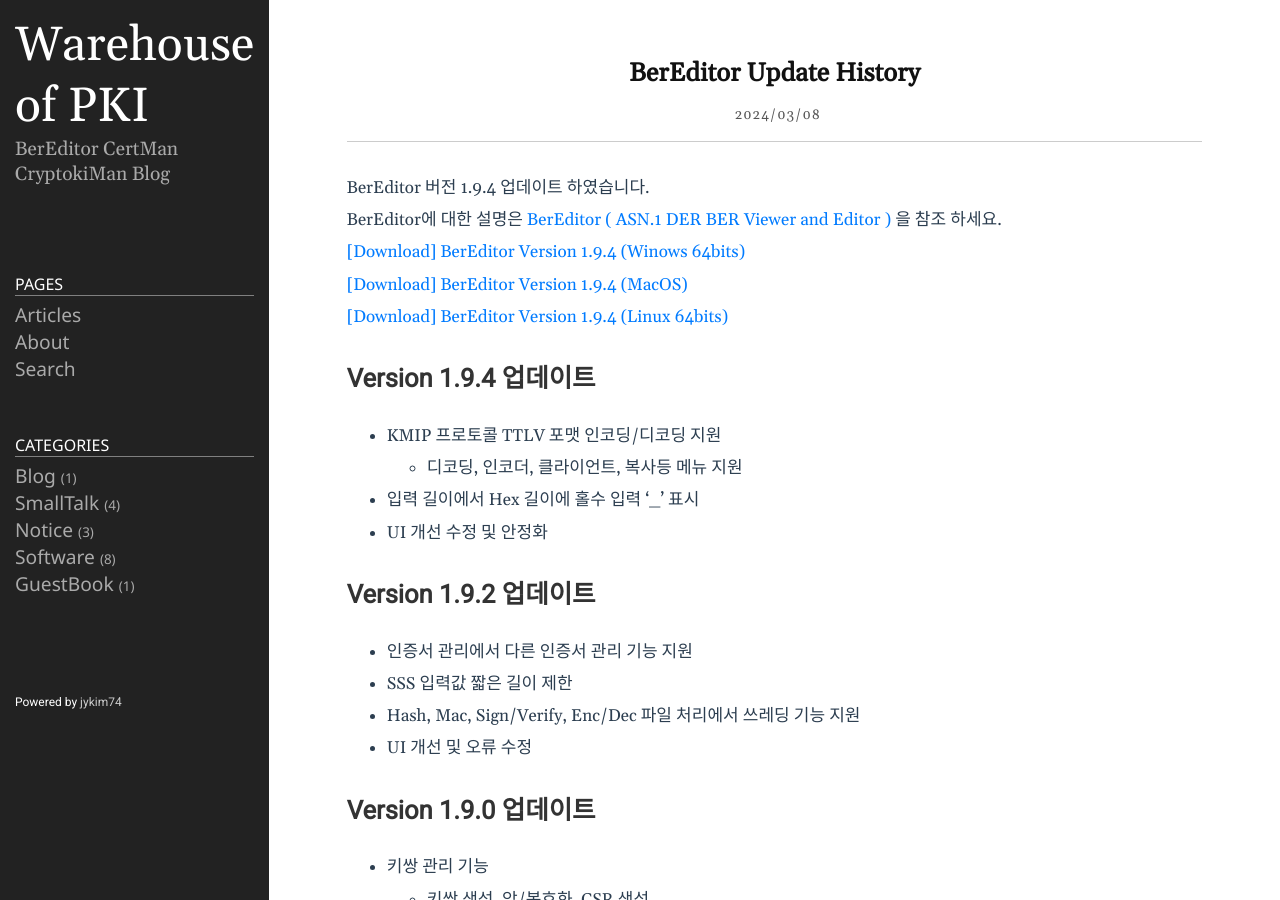
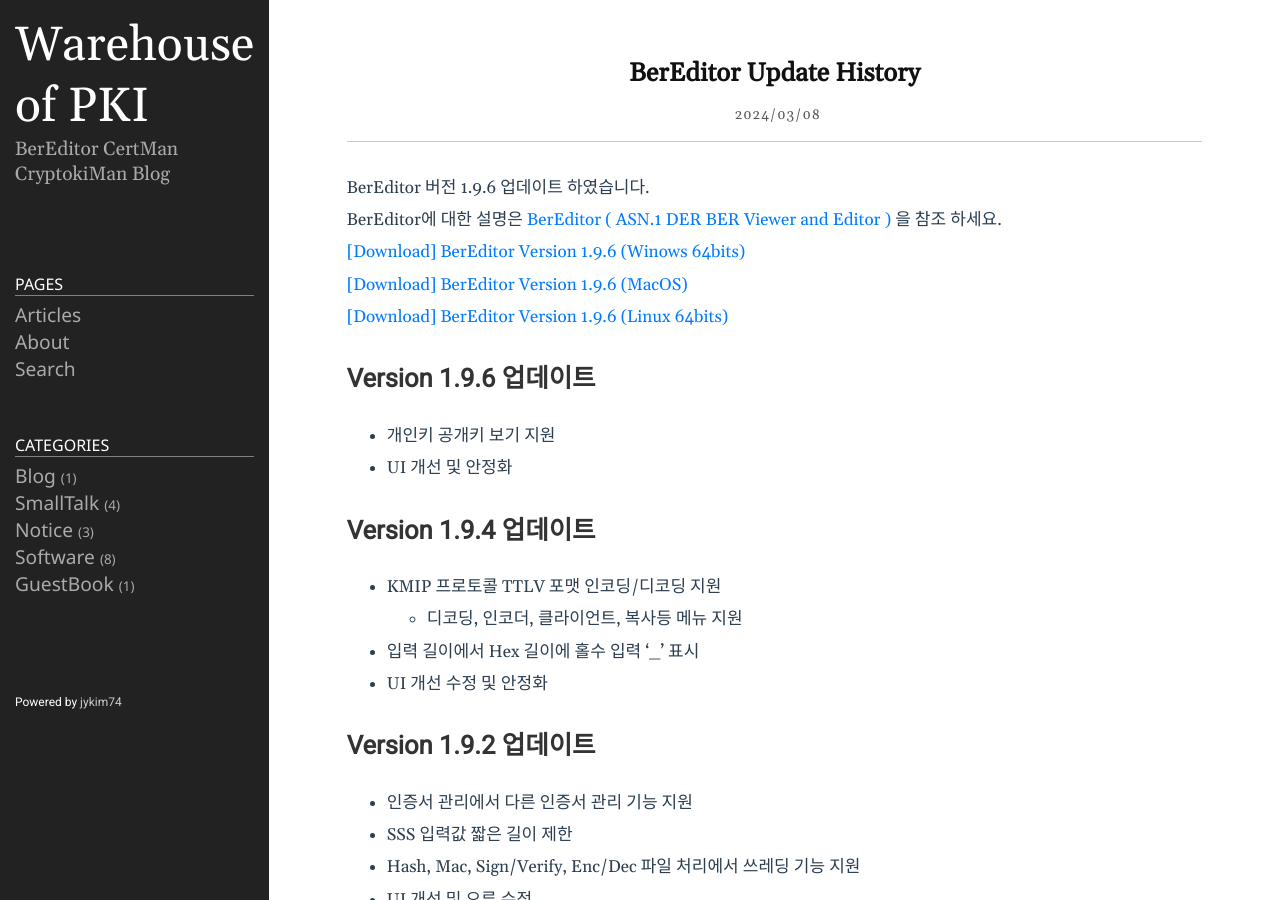
Before and after one commit to jykim74/jykim74.github.io, a Jekyll site: the page built from _posts/2024-03-08-BerEditorUpdate.md, in a window 1280 px wide and 900 px high. Built offline with Jekyll 4.4.1, drawn with Linux system fonts in a browser that asks for light colours; nearby versions of some CDN libraries; comment, search, counter and statistics services are not loaded.

Commit message:
BerEditor Version 1.9.6 적용

```diff
--- a/_posts/2023-04-13-BerEditor.markdown
+++ b/_posts/2023-04-13-BerEditor.markdown
@@ -14,11 +14,11 @@
 
 This is a program I made personally, so if you have any questions or bugs, use [Google Groups]( https://groups.google.com/g/bereditor, "Google Groups" )
 
-[[Download] BerEditor Version 1.9.4 (Win64)]( https://jykim74.github.io/msi/BerEditor-enV194.msi "BerEditor" )
+[[Download] BerEditor Version 1.9.6 (Win64)]( https://jykim74.github.io/msi/BerEditor-enV196.msi "BerEditor" )
 
-[[Download] BerEditor Version 1.9.4 (MacOS)]( https://jykim74.github.io/dmg/BerEditorV194.dmg "BerEditor" )
+[[Download] BerEditor Version 1.9.6 (MacOS)]( https://jykim74.github.io/dmg/BerEditorV196.dmg "BerEditor" )
 
-[[Download] BerEditor Version 1.9.4 (Linux64)]( https://jykim74.github.io/zip/BerEditorV194.zip "BerEditor" )
+[[Download] BerEditor Version 1.9.6 (Linux64)]( https://jykim74.github.io/zip/BerEditorV196.zip "BerEditor" )
 
 If you would like to receive a license, simply write a request in [Free License Request](https::/jykim7.mycafe24.com/user_reg.php) and you can receive a trial (30-day) license.
 Of course, you can apply for a license multiple times.
--- a/_posts/2024-03-08-BerEditorUpdate.md
+++ b/_posts/2024-03-08-BerEditorUpdate.md
@@ -4,12 +4,16 @@
 tags: [ASN.1,ASN.1 viewer, BER, BER reader, BER viewer, DER ,DER reader]
 category: Software
 ---
-BerEditor 버전 1.9.4 업데이트 하였습니다.
+BerEditor 버전 1.9.6 업데이트 하였습니다.
 BerEditor에 대한 설명은 [BerEditor ( ASN.1 DER BER Viewer and Editor )](https://jykim74.tistory.com/36) 을 참조 하세요.
 
-[\[Download\] BerEditor Version 1.9.4 (Winows 64bits)](https://jykim74.github.io/msi/BerEditor-enV194.msi)
-[\[Download\] BerEditor Version 1.9.4 (MacOS)](https://jykim74.github.io/dmg/BerEditorV194.dmg)
-[\[Download\] BerEditor Version 1.9.4 (Linux 64bits)](https://jykim74.github.io/zip/BerEditorV194.zip)
+[\[Download\] BerEditor Version 1.9.6 (Winows 64bits)](https://jykim74.github.io/msi/BerEditor-enV196.msi)
+[\[Download\] BerEditor Version 1.9.6 (MacOS)](https://jykim74.github.io/dmg/BerEditorV196.dmg)
+[\[Download\] BerEditor Version 1.9.6 (Linux 64bits)](https://jykim74.github.io/zip/BerEditorV196.zip)
+
+## Version 1.9.6 업데이트
+- 개인키 공개키 보기 지원
+- UI 개선 및 안정화
 
 ## Version 1.9.4 업데이트
 
--- a/appcast/bereditor_appcast_mac.xml
+++ b/appcast/bereditor_appcast_mac.xml
@@ -5,10 +5,10 @@
 		<description>Feed for BerEditor updates</description>
 		<language>en</language>
 		<item>
-			<title>Version 1.9.4</title>
+			<title>Version 1.9.6</title>
 			<sparkle:releaseNotesLink>https://jykim74.github.io/software/2024/03/08/BerEditorUpdate.html</sparkle:releaseNotesLink>
-			<enclosure url="https://jykim74.github.io/dmg/BerEditorV194.dmg" sparkle:version="1.9.4"
-			sparkle:edSignature="n5Nc2mF0HdBbWpECp6SigSvyokUccx1+hIuhXC4ARJ9zxZZVYsz9IQ5hAXpq1P6S2ym+Eg+QkvyKDUgm8l02Bw==" length="16071012"
+			<enclosure url="https://jykim74.github.io/dmg/BerEditorV196.dmg" sparkle:version="1.9.6"
+			sparkle:edSignature="5EEUbx9aRXXDnWoHxJRnUDLFSeorsoi7PP9Le2QQXU40KLPP9FAUlZ5Vfsha8F2KFCoSvIo/geEtrcXkgWNZAg==" length="16088580"
 			type="application/octet-stream"/>
 		</item>
 	</channel>
--- a/appcast/bereditor_appcast_win.xml
+++ b/appcast/bereditor_appcast_win.xml
@@ -5,9 +5,9 @@
 		<description>Feed for BerEditor updates</description>
 		<language>en</language>
 		<item>
-			<title>Version 1.9.4</title>
+			<title>Version 1.9.6</title>
 			<sparkle:releaseNotesLink>https://jykim74.github.io/software/2024/03/08/BerEditorUpdate.html</sparkle:releaseNotesLink>
-			<enclosure url="https://jykim74.github.io/msi/BerEditor-enV194.msi" sparkle:version="1.9.4" length="0" type="application/octet-stream"/>
+			<enclosure url="https://jykim74.github.io/msi/BerEditor-enV196.msi" sparkle:version="1.9.6" length="0" type="application/octet-stream"/>
 		</item>
 	</channel>
 </rss>
--- a/appcast/bereditor_appcast_win2.xml
+++ b/appcast/bereditor_appcast_win2.xml
@@ -5,9 +5,9 @@
 		<description>Feed for BerEditor updates</description>
 		<language>en</language>
 		<item>
-			<title>Version 1.9.4</title>
+			<title>Version 1.9.6</title>
 			<sparkle:releaseNotesLink>https://jykim74.github.io/software/2024/03/08/BerEditorUpdate.html</sparkle:releaseNotesLink>
-			<enclosure url="https://jykim74.github.io/msi/BerEditor-enV194.msi" sparkle:version="1.9.4" length="0" type="application/octet-stream"/>
+			<enclosure url="https://jykim74.github.io/msi/BerEditor-enV196.msi" sparkle:version="1.9.6" length="0" type="application/octet-stream"/>
 		</item>
 	</channel>
 </rss>
```
Also changed, not shown: 2 other files.
